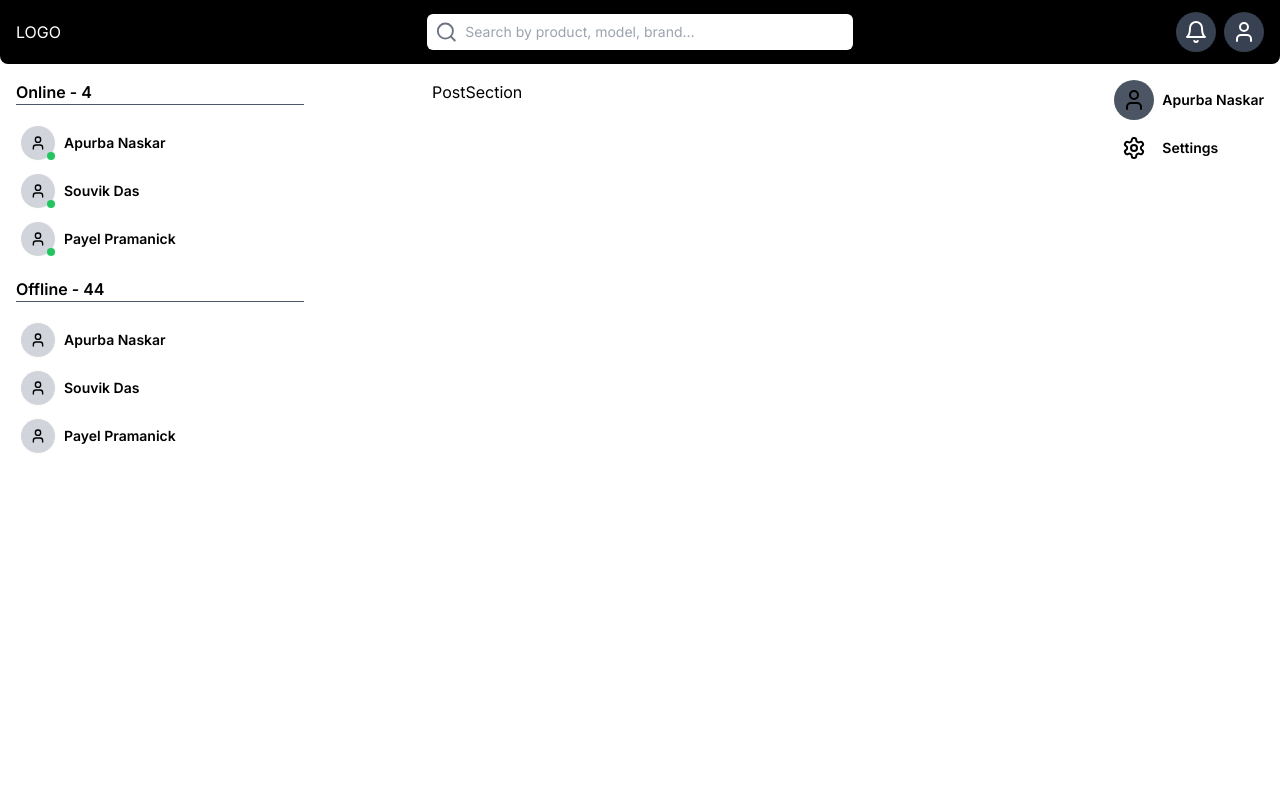
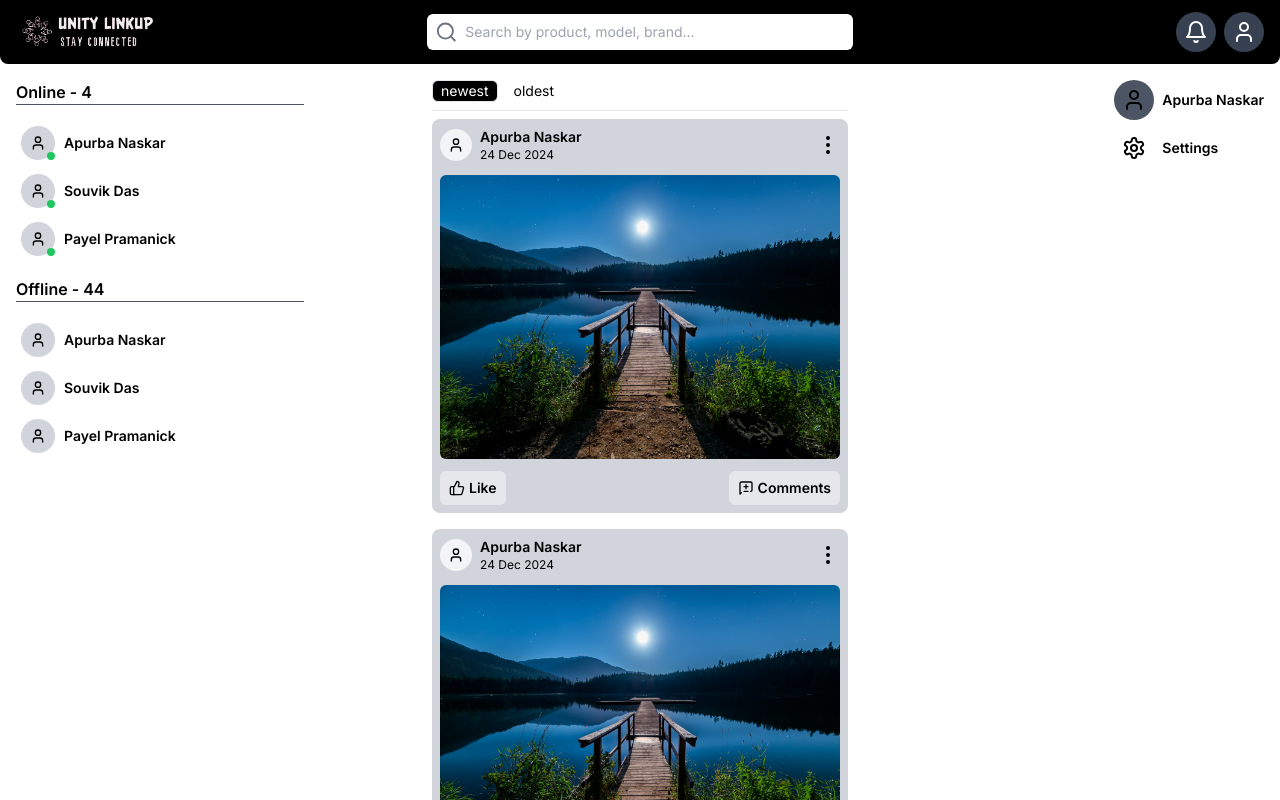
Before and after one commit to ElectronicAPU/unity-linkup, a Next.js app: page /home in a window 1280 px wide. Shown: the top 800 px of the page. Built offline with nearby package versions, Linux system fonts and the light colour scheme.

Commit message:
positions

```diff
--- a/app/(initial)/home/page.jsx
+++ b/app/(initial)/home/page.jsx
@@ -11,10 +11,16 @@ export const metadata = {
 const HomePage = () => {
   return (
     <>
-      <div className="flex justify-between p-4">
-        <OnlineSection />
-        <PostSection />
-        <MenuSection />
+      <div className="flex justify-between p-4 relative">
+        <div className="flex-1">
+          <OnlineSection />
+        </div>
+        <div className="flex-1">
+          <PostSection />
+        </div>
+        <div className="flex-1">
+          <MenuSection />
+        </div>
       </div>
     </>
   );
--- a/app/(initial)/layout.jsx
+++ b/app/(initial)/layout.jsx
@@ -5,10 +5,12 @@ import React from "react";
 const InitialLayout = ({ children }) => {
   return (
     <>
-      <div className="w-full h-full">
-        <Header />
-        <div className="h-full ">{children}</div>
-        <Footer />
+      <div className="w-full h-full relative ">
+        <div className="">
+          <Header />
+        </div>
+        <div className="h-full pt-16 ">{children}</div>
+        {/* <Footer /> */}
       </div>
     </>
   );
--- /dev/null
+++ b/array/postArray.js
@@ -0,0 +1,31 @@
+import { User } from "lucide-react";
+
+export const postsArray = [
+  {
+    id: 1,
+    logo: User,
+    postImage: "/images/post.png",
+    name: "Apurba Naskar",
+    date: "24 Jan 2024",
+    likecount: 24,
+    commentcount: 16,
+  },
+  {
+    id: 2,
+    logo: User,
+    postImage: "/images/post.png",
+    name: "Souvik Das",
+    date: "10 Feb 2024",
+    likecount: 10,
+    commentcount: 2,
+  },
+  {
+    id: 3,
+    logo: User,
+    postImage: "/images/post.png",
+    name: "Payel Pramanick",
+    date: "4 Feb 2024",
+    likecount: 50,
+    commentcount: 31,
+  },
+];
--- a/components/footer.jsx
+++ b/components/footer.jsx
@@ -3,7 +3,7 @@ import React from "react";
 const Footer = () => {
   return (
     <>
-      <div>Footer</div>
+      <div className="bg-red-500">Footer</div>
     </>
   );
 };
--- a/components/header.jsx
+++ b/components/header.jsx
@@ -1,11 +1,20 @@
 import { Bell, Search, User } from "lucide-react";
+import Image from "next/image";
 import React from "react";
 
 const Header = () => {
   return (
     <>
-      <div className="bg-black text-white p-4 flex justify-between items-center h-16 rounded-b-lg">
-        <div className="flex-1">LOGO</div>
+        <div className="bg-black text-white p-4 flex justify-between items-center h-16 rounded-b-lg fixed w-full z-50 ">
+          <div className="flex-1">
+            <Image
+              src="/images/logo.png"
+              width={150}
+              height={150}
+              alt="logo"
+              className="invert"
+            />
+          </div>
           <div className="flex items-center flex-1 h-9 bg-white px-2 rounded-md ">
             <Search className="text-gray-500" />
             <input
--- a/components/menu-section.jsx
+++ b/components/menu-section.jsx
@@ -5,7 +5,7 @@ import React from "react";
 const MenuSection = () => {
   return (
     <>
-       <div className="flex-1 flex justify-end">
+       <div className=" flex justify-end sticky top-20">
         <div className="flex flex-col gap-2">
           <Link href="#" className="w-fit flex items-center gap-2 text-sm font-semibold">
             <div className="rounded-full bg-gray-600 p-2">
--- a/components/online-section.jsx
+++ b/components/online-section.jsx
@@ -5,7 +5,7 @@ import React from "react";
 const OnlineSection = () => {
   return (
     <>
-      <div className="flex-1">
+      <div className="sticky top-20">
         {/* Online */}
         <div className="border-b w-72 border-gray-600">
           <h1 className="font-semibold">Online - 4</h1>
--- a/components/post-section.jsx
+++ b/components/post-section.jsx
@@ -1,9 +1,37 @@
-import React from "react";
+"use client";
+import React, { useState } from "react";
+import Posts from "./posts";
+import { postsArray } from "@/array/postArray";
 
 const PostSection = () => {
+  const [filterPost, setFilterPost] = useState("newest");
   return (
     <>
-      <div className="flex-1">PostSection</div>
+      <div className="">
+        <div className="flex gap-2 text-sm mb-2 border-b pb-2 ">
+          <button
+            onClick={() => setFilterPost("newest")}
+            className={` px-2 rounded-md ${
+              filterPost === "newest" ? "bg-black border text-white" : ""
+            }`}
+          >
+            newest
+          </button>
+          <button
+            onClick={() => setFilterPost("oldest")}
+            className={` px-2 rounded-md ${
+              filterPost === "oldest" ? "bg-black border text-white" : ""
+            }`}
+          >
+            oldest
+          </button>
+        </div>
+        <div className="flex flex-col gap-4 overflow-y-hidden">
+          {postsArray.map((post) => (
+            <Posts key={post.id} post={post} />
+          ))}
+        </div>
+      </div>
     </>
   );
 };
--- /dev/null
+++ b/components/posts.jsx
@@ -0,0 +1,55 @@
+import {
+  MessageSquareDiff,
+  MoreVertical,
+  ThumbsUpIcon,
+  User,
+} from "lucide-react";
+import Image from "next/image";
+import Link from "next/link";
+import React, { memo } from "react";
+
+const Posts = ({ post }) => {
+  console.log(post);
+  return (
+    <>
+      <div className="bg-gray-300 p-2 rounded-lg overflow-y-hidden">
+        <div className="flex justify-between items-center">
+          <Link href="#" className="flex gap-2 items-center w-fit">
+            <span className="bg-gray-100 p-2 rounded-full w-8 h-8 flex justify-center items-center">
+              <User className="w-4" />
+            </span>
+            <span>
+              <p className="font-semibold text-sm">Apurba Naskar</p>
+              <p className="text-xs">24 Dec 2024</p>
+            </span>
+          </Link>
+          <button>
+            <MoreVertical />
+          </button>
+        </div>
+        <div className="w-full h-full relative mt-3">
+          <Image
+            src="/images/post.jpg"
+            alt="post"
+            width={700}
+            height={700}
+            priority
+            className="rounded-md"
+          />
+        </div>
+        <div className="mt-3 flex justify-between">
+          <button className="flex text-sm bg-gray-200 gap-1 items-center font-semibold rounded-md border py-1 px-2 hover:bg-indigo-500 hover:text-white transition-colors">
+            <ThumbsUpIcon className="w-4" />
+            Like
+          </button>
+          <button className="flex text-sm bg-gray-200 gap-1 items-center font-semibold rounded-md border py-1 px-2 hover:bg-yellow-500 hover:text-white transition-colors">
+            <MessageSquareDiff className="w-4" />
+            Comments
+          </button>
+        </div>
+      </div>
+    </>
+  );
+};
+
+export default memo(Posts);
```
Also changed, not shown: public/images/logo.png (added), public/images/post.jpg (added). Lines whose indentation alone changed are shown as unchanged.
